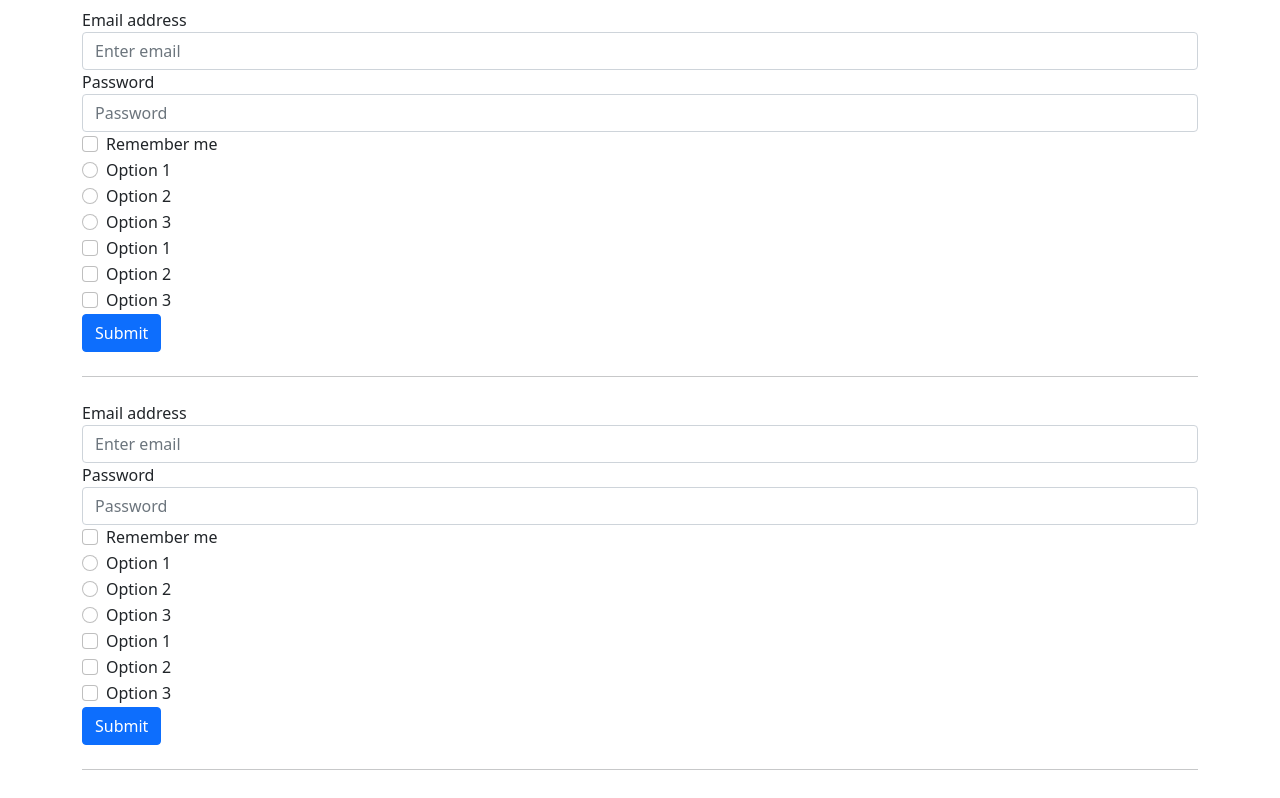
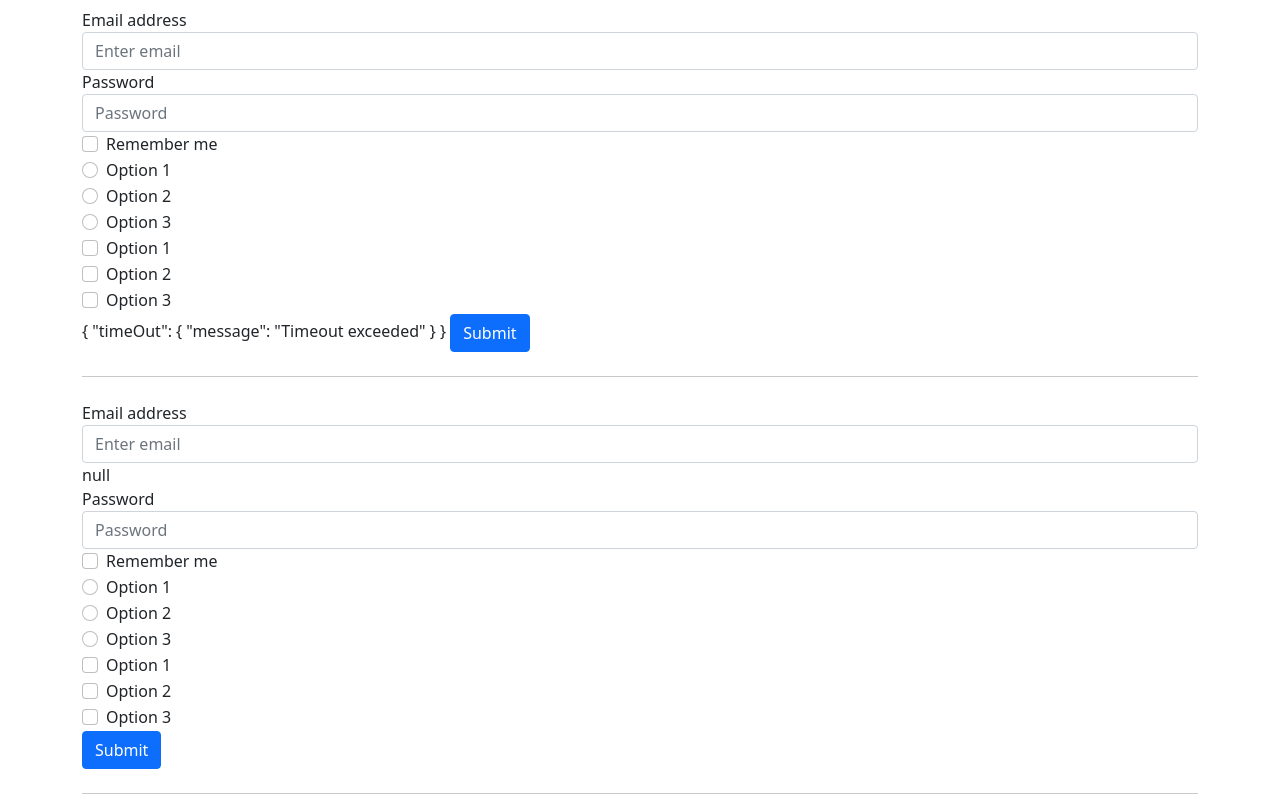
Before and after one commit to arekzajacSC/angular-ivy-fwxuqx, an Angular app: page / in a window 1280 px wide. Shown: the top 798 px of the page. Built offline with nearby package versions, Linux system fonts and the light colour scheme.

Commit message:
5 files modified

```diff
--- a/src/forms/reactive.component.html
+++ b/src/forms/reactive.component.html
@@ -10,6 +10,7 @@
       aria-describedby="emailHelp"
       placeholder="Enter email"
     />
+    <span>{{ form.controls.login.errors | json }}</span>
   </div>
   <div class="form-group">
     <label for="exampleInputPassword1">Password</label>
--- a/src/forms/reactive.component.ts
+++ b/src/forms/reactive.component.ts
@@ -14,7 +14,7 @@ export class ReactiveFormComponent {
   ];
 
   form = this.fb.group({
-    login: [''],
+    login: ['', numberOfItems(3)],
     password: [''],
     rememberMe: [false],
     radioOption: [null],
--- a/src/forms/template.component.html
+++ b/src/forms/template.component.html
@@ -1,4 +1,4 @@
-<form #f="ngForm" (submit)="onSubmit(f)">
+<form #f="ngForm" (submit)="onSubmit(f)" [timeOut]="2000">
   <div class="form-group">
     <label for="exampleInputEmail1">Email address</label>
     <input
@@ -81,5 +81,6 @@
       }}</label>
     </div>
   </div>
+  {{ f.errors | json }}
   <button type="submit" class="btn btn-primary">Submit</button>
 </form>
--- a/src/validators/numberOfItems.validator.ts
+++ b/src/validators/numberOfItems.validator.ts
@@ -4,6 +4,8 @@ export function numberOfItems(max: number, min = 0): ValidatorFn {
   return (control: AbstractControl): ValidationErrors | null => {
     const items = control.value.split(',');
 
+    console.log(items.length < min || items.length > max, min, max);
+
     return items.length < min || items.length > max
       ? { numberOfItems: { value: control.value, min, max } }
       : null;
--- a/src/validators/timeOut.validator.ts
+++ b/src/validators/timeOut.validator.ts
@@ -23,6 +23,8 @@ export class TimeOutValidatorDirective implements AsyncValidator {
   limit: number;
 
   validate(control: AbstractControl): Observable<ValidationErrors | null> {
-    return timer(this.limit).pipe(map(() => ({ message: 'Timeout exceeded' })));
+    return timer(this.limit).pipe(
+      map(() => ({ timeOut: { message: 'Timeout exceeded' } }))
+    );
   }
 }
```
